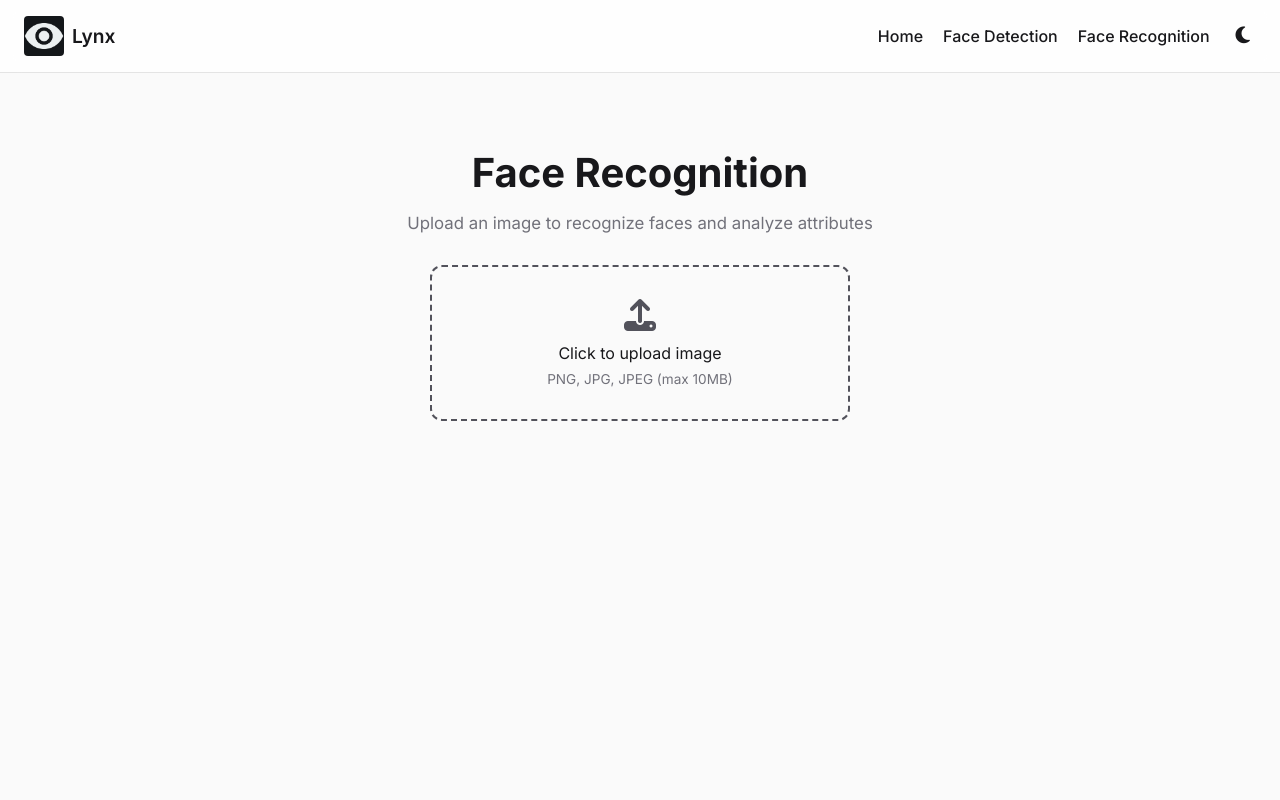
After one commit to Rexaintreal/Lynx, a Flask app: page /face-recognition in a window 1280 px wide. The commit adds this page. Run offline with Flask 3, Linux system fonts and the light colour scheme.

Commit message:
Commit #3 - Added face recognition using OpenCV DNN with pretrained age and gender models. It can now detect faces and also guess the age group + gender. It’s not super accurate but a good step forward, also cleaned up the UI a bit.

```diff
--- a/app.py
+++ b/app.py
@@ -2,17 +2,21 @@ import os
 from flask import Flask, render_template, request, redirect, url_for, send_from_directory
 from werkzeug.utils import secure_filename
 from models.face_detection import detect_faces
+from models.face_recognition import recognize_faces
 
 app = Flask(__name__)
 app.config["UPLOAD_FOLDER"] = "uploads"
 app.config["ALLOWED_EXTENSIONS"] = {"png", "jpg", "jpeg"}
 
+
 def allowed_file(filename):
     return "." in filename and filename.rsplit(".", 1)[1].lower() in app.config["ALLOWED_EXTENSIONS"]
+
 
 @app.route("/")
 def home():
     return render_template("index.html")
+
 
 @app.route("/face-detection", methods=["GET", "POST"])
 def face_detection():
@@ -41,10 +45,40 @@ def face_detection():
             )
     return render_template("face.html")
 
+
+@app.route("/face-recognition", methods=["GET", "POST"])
+def face_recognition():
+    if request.method == "POST":
+        if "file" not in request.files:
+            return redirect(request.url)
+        file = request.files["file"]
+        if file.filename == "":
+            return redirect(request.url)
+        if file and allowed_file(file.filename):
+            filename = secure_filename(file.filename)
+            filepath = os.path.join(app.config["UPLOAD_FOLDER"], filename)
+            file.save(filepath)
+
+            # Processed output filename
+            output_filename = "recog_" + filename
+            output_path = os.path.join(app.config["UPLOAD_FOLDER"], output_filename)
+
+            # Run recognition (returns list of dicts with Age & Gender)
+            people = recognize_faces(filepath, output_path)
+
+            return render_template(
+                "facerecog.html",
+                filename=output_filename,
+                people=people
+            )
+    return render_template("facerecog.html")
+
+
 @app.route("/uploads/<filename>")
 def uploaded_file(filename):
     return send_from_directory(app.config["UPLOAD_FOLDER"], filename)
 
+
 if __name__ == "__main__":
     os.makedirs("uploads", exist_ok=True)
     app.run(debug=True)
--- a/static/css/styles.css
+++ b/static/css/styles.css
@@ -19,6 +19,9 @@ body {
   margin: 0;
   font-family: 'Inter', sans-serif;
   transition: background 0.3s, color 0.3s;
+  min-height: 100vh;
+  display: flex;
+  flex-direction: column;
 }
 
 body.light {
@@ -29,6 +32,10 @@ body.light {
 body.dark {
   background: #09090B;
   color: #F4F4F5;
+}
+
+main {
+  flex: 1;
 }
 
 /* Navbar */
@@ -45,7 +52,8 @@ body.dark {
   z-index: 100;
 }
 
-body.dark .navbar {
+body.dark .navbar,
+html.dark .navbar {
   border-color: rgba(255,255,255,0.1);
   background: rgba(9, 9, 11, 0.8);
 }
@@ -445,13 +453,125 @@ body.dark .file-name {
 .hidden {
   display: none !important;
 }
-.btn.secondary {
-  background: transparent;
-  border: 2px solid var(--brand-accent);
+
+/*  Face Recognition Page Styles*/
+.face-recognition {
+  text-align: center;
+  padding: 3rem 1rem;
+  max-width: 900px;
+  margin: 0 auto;
+}
+
+.face-recognition h1 {
+  font-size: 2.5rem;
+  font-weight: 700;
+  margin-bottom: 0.5rem;
+}
+
+.face-recognition .subtitle {
+  color: #71717A;
+  margin-bottom: 2rem;
+  font-size: 1.05rem;
+}
+body.dark .face-recognition .subtitle {
+  color: #A1A1AA;
+}
+
+/* Upload Box */
+.face-recognition .upload-box {
+  margin-top: 1.5rem;
+  padding: 2rem;
+  border: 2px dashed var(--brand-accent);
+  border-radius: 12px;
+  display: flex;
+  flex-direction: column;
+  align-items: center;
+  justify-content: center;
+  cursor: pointer;
+  transition: all 0.3s ease;
+  width: 100%;
+  max-width: 420px;
+  margin-left: auto;
+  margin-right: auto;
+}
+
+.face-recognition .upload-box i {
+  font-size: 2rem;
+  margin-bottom: 0.75rem;
   color: var(--brand-accent);
 }
 
-.btn.secondary:hover {
-  background: var(--brand-accent);
-  color: #fff;
+.face-recognition .upload-box:hover {
+  border-color: var(--brand-accent);
+  background: rgba(82,82,91,0.05);
 }
+
+.face-recognition .helper-text {
+  font-size: 0.85rem;
+  color: #71717A;
+  margin-top: 0.5rem;
+}
+body.dark .face-recognition .helper-text {
+  color: #A1A1AA;
+}
+
+/* Preview Box */
+.face-recognition .preview {
+  margin-top: 2rem;
+  padding: 1.5rem;
+  border-radius: 12px;
+  background: rgba(0,0,0,0.02);
+  display: flex;
+  flex-direction: column;
+  align-items: center;
+  gap: 1rem;
+  max-width: 500px;
+  margin-left: auto;
+  margin-right: auto;
+}
+body.dark .face-recognition .preview {
+  background: rgba(255,255,255,0.03);
+}
+
+.face-recognition .preview img {
+  max-width: 100%;
+  max-height: 350px;
+  border-radius: 12px;
+  box-shadow: 0 6px 18px rgba(0,0,0,0.12);
+}
+
+/* Results */
+.face-recognition .result {
+  margin-top: 3rem;
+  padding: 2rem;
+  background: rgba(0, 0, 0, 0.02);
+  border-radius: 12px;
+  max-width: 720px;
+  margin-left: auto;
+  margin-right: auto;
+}
+body.dark .face-recognition .result {
+  background: rgba(255,255,255,0.03);
+}
+
+.face-recognition .result img {
+  max-width: 100%;
+  max-height: 500px;
+  border-radius: 8px;
+  margin: 1rem 0;
+}
+
+.face-recognition .attributes {
+  list-style: none;
+  padding: 0;
+  margin-top: 1rem;
+  text-align: left;
+}
+.face-recognition .attributes li {
+  padding: 0.5rem 0;
+  border-bottom: 1px solid rgba(0,0,0,0.1);
+  font-size: 0.95rem;
+}
+body.dark .face-recognition .attributes li {
+  border-color: rgba(255,255,255,0.1);
+}
--- a/static/js/script.js
+++ b/static/js/script.js
@@ -1,10 +1,12 @@
 // Theme toggle
 const toggleBtn = document.getElementById("theme-toggle");
 const body = document.body;
+const html = document.documentElement;
 
 if (toggleBtn) {
   const savedTheme = localStorage.getItem("theme") || "light";
   body.className = savedTheme;
+  html.className = savedTheme;
 
   const icon = toggleBtn.querySelector("i");
   if (savedTheme === "dark") {
@@ -14,6 +16,8 @@ if (toggleBtn) {
   toggleBtn.addEventListener("click", () => {
     body.classList.toggle("dark");
     body.classList.toggle("light");
+    html.classList.toggle("dark");
+    html.classList.toggle("light");
 
     const icon = toggleBtn.querySelector("i");
     if (body.classList.contains("dark")) {
--- /dev/null
+++ b/templates/facerecog.html
@@ -0,0 +1,157 @@
+<!DOCTYPE html>
+<html lang="en">
+<head>
+  <meta charset="UTF-8" />
+  <meta name="viewport" content="width=device-width, initial-scale=1.0" />
+  <meta name="description" content="Lynx Face Recognition - Upload an image and recognize faces with attributes like age and gender." />
+  <meta name="theme-color" content="#52525B" media="(prefers-color-scheme: light)">
+  <meta name="theme-color" content="#D4D4D8" media="(prefers-color-scheme: dark)">
+  <title>Lynx - Face Recognition</title>
+
+  <!-- Favicons -->
+  <link rel="apple-touch-icon" sizes="180x180" href="{{ url_for('static', filename='assets/favicon/apple-touch-icon.png') }}">
+  <link rel="icon" type="image/png" sizes="32x32" href="{{ url_for('static', filename='assets/favicon/favicon-32x32.png') }}">
+  <link rel="icon" type="image/png" sizes="16x16" href="{{ url_for('static', filename='assets/favicon/favicon-16x16.png') }}">
+  <link rel="manifest" href="{{ url_for('static', filename='assets/favicon/site.webmanifest') }}">
+  <link rel="shortcut icon" href="{{ url_for('static', filename='assets/favicon/favicon.ico') }}">
+
+  <script>
+  (() => {
+    const savedTheme = localStorage.getItem("theme");
+    const prefersDark = window.matchMedia("(prefers-color-scheme: dark)").matches;
+    const theme = savedTheme || (prefersDark ? "dark" : "light");
+
+    // Apply theme to html element
+    document.documentElement.classList.add(theme);
+
+    // Also apply background color directly via style attribute
+    if (theme === "dark") {
+      document.documentElement.style.background = "#09090B";
+      document.documentElement.style.color = "#F4F4F5";
+    } else {
+      document.documentElement.style.background = "#FAFAFA";
+      document.documentElement.style.color = "#18181B";
+    }
+  })();
+  </script>
+
+  <!-- Inline CSS to prevent flash -->
+  <style>
+    /* Apply immediately to html root */
+    html {
+      margin: 0;
+      padding: 0;
+    }
+    html.light {
+      background: #FAFAFA !important;
+      color: #18181B !important;
+    }
+    html.dark {
+      background: #09090B !important;
+      color: #F4F4F5 !important;
+    }
+    body {
+      margin: 0;
+    }
+    body.light {
+      background: #FAFAFA;
+      color: #18181B;
+    }
+    body.dark {
+      background: #09090B;
+      color: #F4F4F5;
+    }
+
+    /* Navbar - prevent flash */
+    .navbar {
+      background: rgba(255, 255, 255, 0.8);
+      border-bottom: 1px solid rgba(0,0,0,0.1);
+    }
+    body.dark .navbar,
+    html.dark .navbar {
+      background: rgba(9, 9, 11, 0.8);
+      border-color: rgba(255,255,255,0.1);
+    }
+  </style>
+
+  <!-- Preload font and CSS -->
+  <link rel="preload" href="https://fonts.googleapis.com/css2?family=Inter:wght@400;500;600;700&display=swap" as="style" onload="this.rel='stylesheet'">
+  <noscript><link href="https://fonts.googleapis.com/css2?family=Inter:wght@400;500;600;700&display=swap" rel="stylesheet"></noscript>
+
+  <!-- Font Awesome -->
+  <link rel="stylesheet" href="https://cdnjs.cloudflare.com/ajax/libs/font-awesome/6.5.0/css/all.min.css">
+
+  <!-- CSS -->
+  <link rel="stylesheet" href="{{ url_for('static', filename='css/styles.css') }}">
+
+
+</head>
+<body>
+  <nav class="navbar">
+    <div class="logo-title">
+      <img src="{{ url_for('static', filename='assets/logo.png') }}" alt="Lynx Logo" class="logo-img">
+      <span class="title">Lynx</span>
+    </div>
+    <div class="nav-links">
+      <a href="{{ url_for('home') }}">Home</a>
+      <a href="{{ url_for('face_detection') }}">Face Detection</a>
+      <a href="{{ url_for('face_recognition') }}" aria-current="page">Face Recognition</a>
+      <button id="theme-toggle" class="theme-btn"><i class="fa-solid fa-moon"></i></button>
+    </div>
+  </nav>
+
+  <main class="face-recognition">
+    <h1 class="page-title">Face Recognition</h1>
+    <p class="subtitle">Upload an image to recognize faces and analyze attributes</p>
+
+    {% if not filename %}
+    <!-- Upload Section -->
+    <form method="POST" enctype="multipart/form-data" id="upload-form" class="upload-section">
+      <label class="upload-box" for="file-upload" id="upload-box">
+        <i class="fa-solid fa-upload"></i>
+        <span id="upload-text">Click to upload image</span>
+        <small class="helper-text">PNG, JPG, JPEG (max 10MB)</small>
+        <input type="file" id="file-upload" name="file" accept=".png,.jpg,.jpeg" hidden>
+      </label>
+
+      <div id="preview" class="preview hidden">
+        <img id="preview-img" src="" alt="Preview" class="preview-img">
+        <p class="file-name" id="file-name"></p>
+        <button type="submit" class="btn primary hidden" id="process-btn">
+          <i class="fa-solid fa-id-card"></i> Recognize Faces
+        </button>
+      </div>
+    </form>
+    {% endif %}
+
+    {% if filename %}
+    <!-- Result Section -->
+    <section class="result recognition-result">
+      <h3 class="result-title">Recognition Results</h3>
+      <img src="{{ url_for('uploaded_file', filename=filename) }}" alt="Recognition Result" class="result-img">
+
+      <ul class="attributes attributes-list">
+        {% for person in people %}
+          <li class="attribute-item">
+            <strong class="face-label">Face {{ loop.index }}:</strong>
+            <span class="age">Age: {{ person.age }}</span> |
+            <span class="gender">Gender: {{ person.gender }}</span>
+          </li>
+        {% endfor %}
+      </ul>
+
+      <div class="actions result-actions">
+        <a href="{{ url_for('uploaded_file', filename=filename) }}" download class="btn primary">
+          <i class="fa-solid fa-download"></i> Download
+        </a>
+        <a href="{{ url_for('face_recognition') }}" class="btn secondary">
+          <i class="fa-solid fa-arrow-rotate-right"></i> Try Again
+        </a>
+      </div>
+    </section>
+    {% endif %}
+  </main>
+
+  <script src="{{ url_for('static', filename='js/script.js') }}"></script>
+</body>
+</html>
```
Also changed, not shown: models/face_recognition.py (added, +82 -0 lines), templates/face.html (+64 -6 lines), templates/index.html (+73 -4 lines), devlogs/images/Commit #1 - I added a face recognition using OpenCVs DNN models for face detection, age, and gender prediction with pretrained Caffe and TensorFlow models.png (added), static/assets/examples/diffagegroup.jpg (added), uploads/diffagegroup.jpg (added), uploads/recog_diffagegroup.jpg (added), 6 other files.
